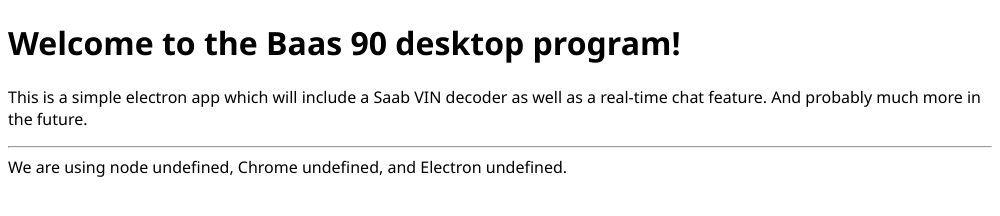
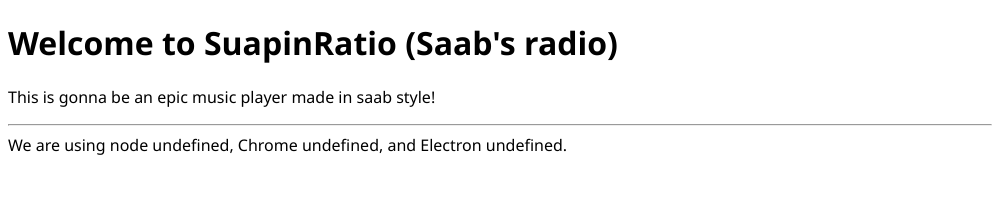
Before and after one commit to saabismi/SuapinRatio, an Electron app: page index.html in a window 1000 px wide. Drawn offline with Linux system fonts and the light colour scheme; no server answers.

Commit message:
update index.html

```diff
--- a/index.html
+++ b/index.html
@@ -2,7 +2,7 @@
 <html>
 
 <head>
-<title>Baas-90</title>
+<title>SuapinRatio</title>
 <meta charset="UTF-8">
 <link rel="stylesheet" href="index.css">
 <meta name="viewport" content="width=device-width, initial-scale=1.0">
@@ -10,9 +10,9 @@
 
 <body>
 
-<h1>Welcome to the Baas 90 desktop program!</h1>
+<h1>Welcome to SuapinRatio (Saab's radio)</h1>
 
-<p>This is a simple electron app which will include a Saab VIN decoder as well as a real-time chat feature. And probably much more in the future.</p>
+<p>This is gonna be an epic music player made in saab style!</p>
 
 
 <hr>
```
